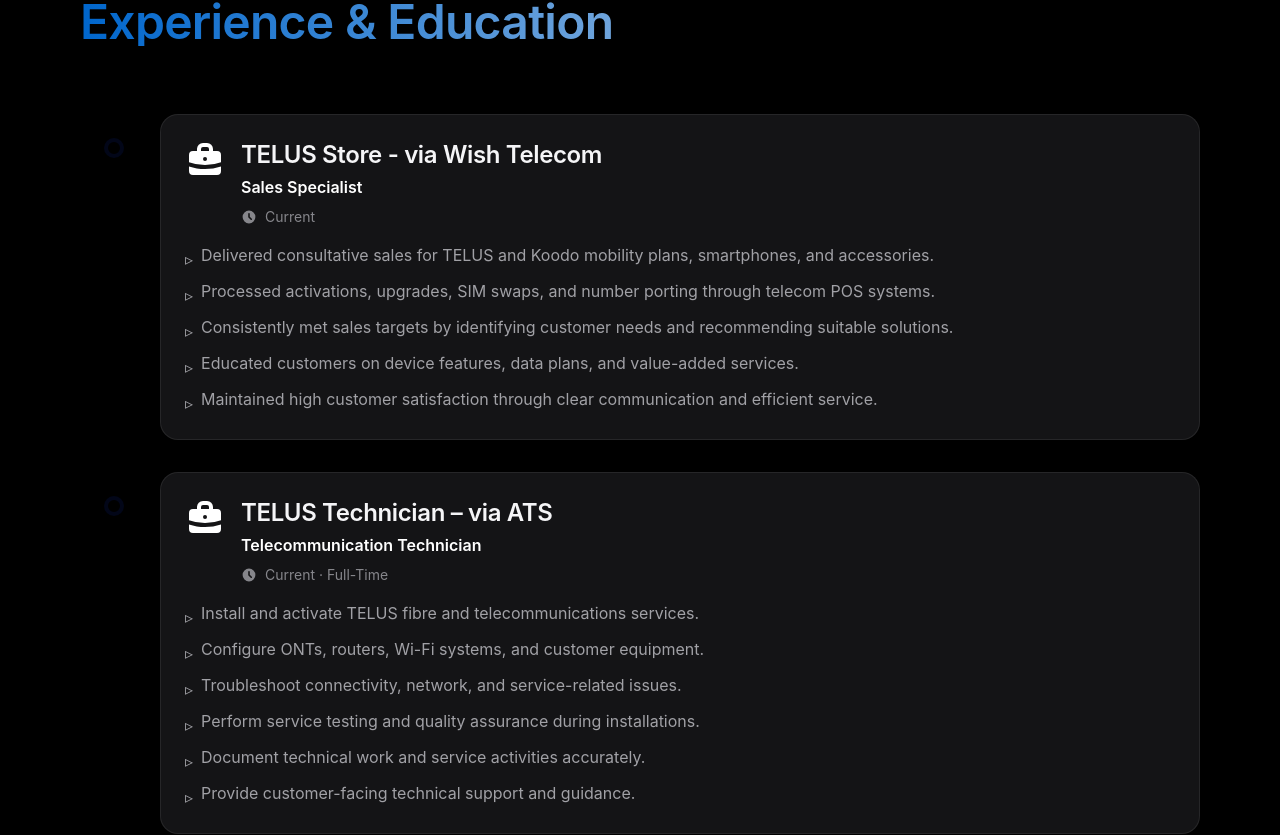
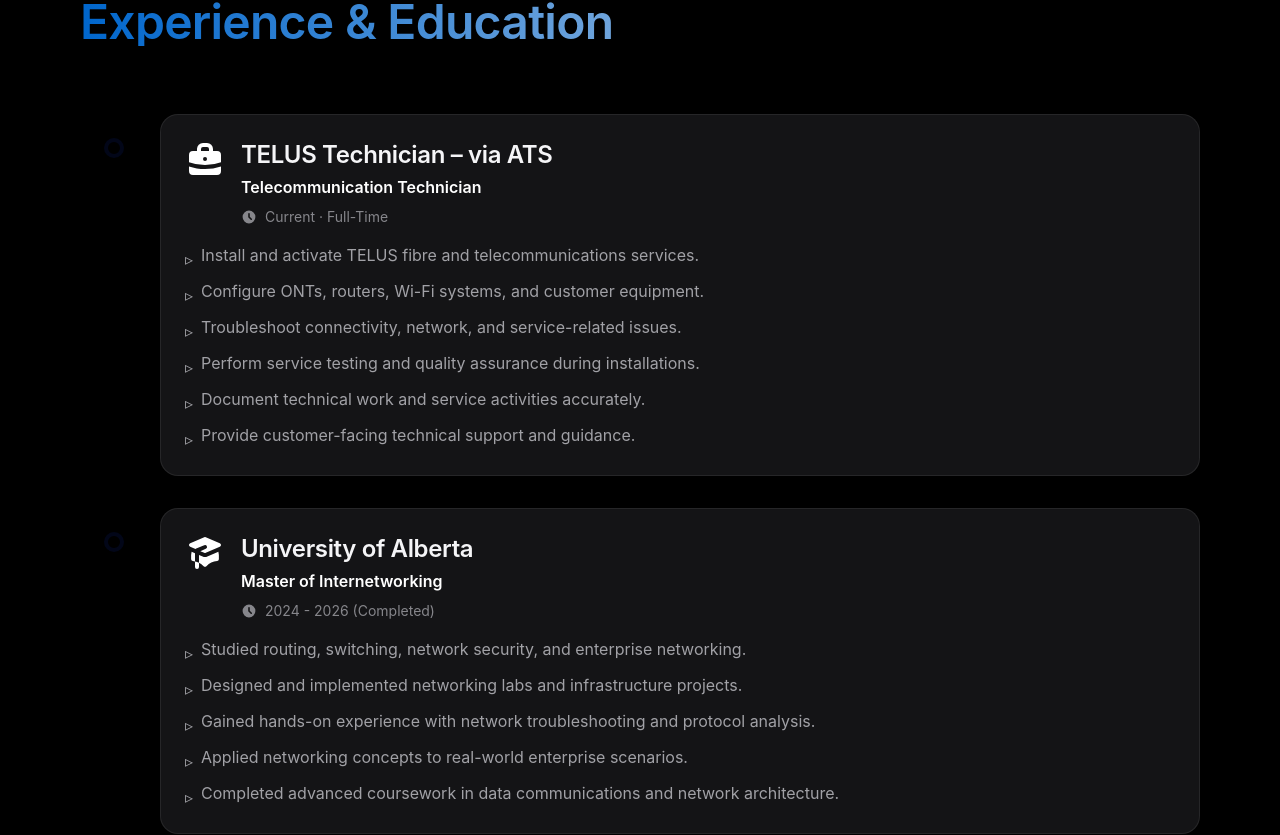
Before and after one commit to Yuvi0704/Yuvi-s-Redesigned-Website, a React (Vite) app: page / in a window 1280 px wide. Shown: the part 5556-6391 px from the top of the page. Built offline with nearby package versions, Linux system fonts and the light colour scheme.

Commit message:
Update Experience.jsx

```diff
--- a/src/components/Experience.jsx
+++ b/src/components/Experience.jsx
@@ -7,19 +7,6 @@
     const isInView = useInView(ref, { once: true, margin: '-100px' });
 
     const experiences = [
-         {
-            company: 'TELUS Store - via Wish Telecom',
-            role: 'Sales Specialist',
-            period: 'Current',
-            responsibilities: [
-               'Delivered consultative sales for TELUS and Koodo mobility plans, smartphones, and accessories.',
-                'Processed activations, upgrades, SIM swaps, and number porting through telecom POS systems.',
-                  'Consistently met sales targets by identifying customer needs and recommending suitable solutions.',
-                  'Educated customers on device features, data plans, and value-added services.',
-                  'Maintained high customer satisfaction through clear communication and efficient service.'
-            ],
-            icon: HiBriefcase,
-        },
         {
             company: 'TELUS Technician – via ATS',
             role: 'Telecommunication Technician',
```
